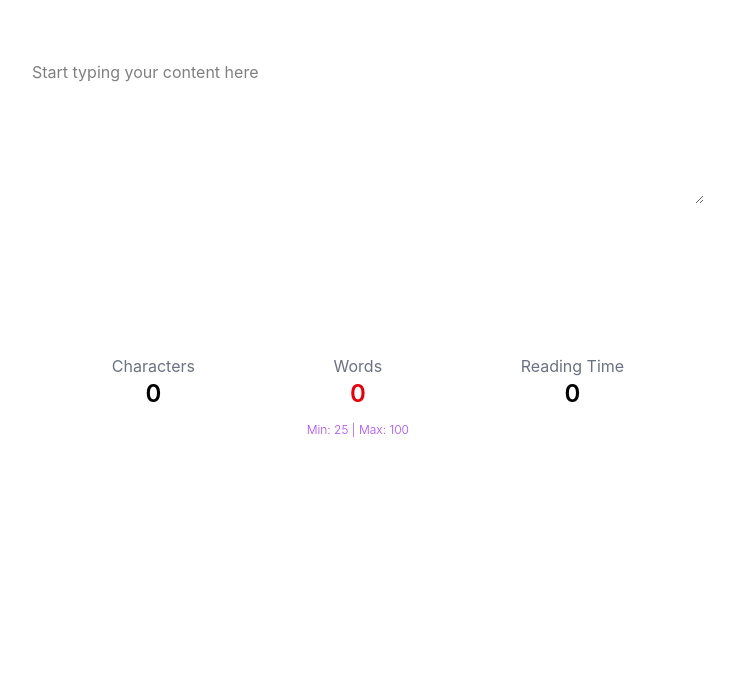
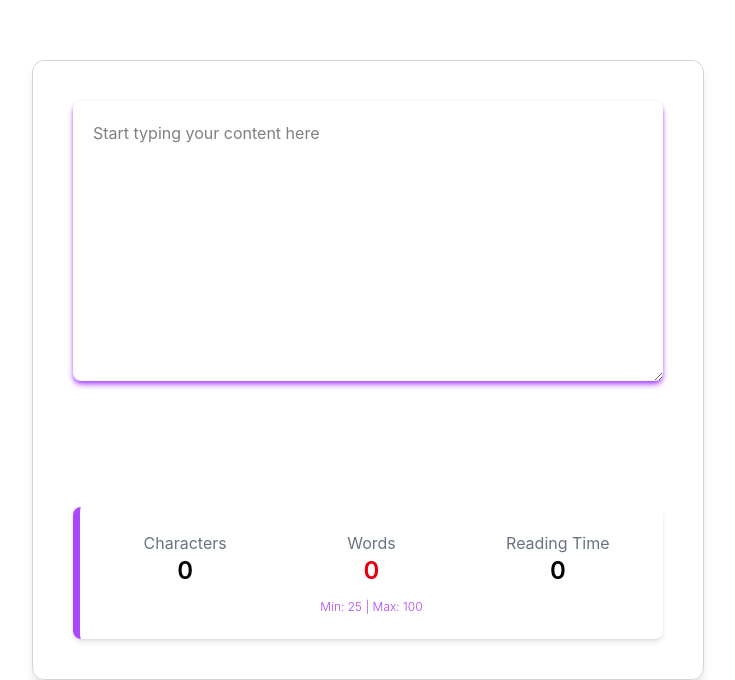
Before and after one commit to shanreed25/character-counter, a React (Vite) app: page / in a window 1280 px wide. Shown: the part 140-820 px from the top of the page, without its empty margins (272-1007 px from the left). Built offline with nearby package versions, Linux system fonts and the light colour scheme.

Commit message:
added styles using tailwind

```diff
--- a/src/components/CharacterCounter/CharacterCounter.tsx
+++ b/src/components/CharacterCounter/CharacterCounter.tsx
@@ -36,7 +36,7 @@ function CharacterCounter({minWords = 25, maxWords = 100}: CharacterCounterProps
 
 
     return (
-        <div className="flex flex-col gap-30">
+        <div className="flex flex-col gap-30 rounded-xl border border-gray-300 shadow-lg p-10">
             <TextInput onTextChange={handleTextChange} />
             <StatsDisplay stats={stats} minWords={minWords} maxWords={maxWords}/>
         </div>
--- a/src/components/StatsDisplay/StatsDisplay.tsx
+++ b/src/components/StatsDisplay/StatsDisplay.tsx
@@ -18,13 +18,13 @@ function StatsDisplay({stats, showReadingTime = true, minWords, maxWords}: Stats
     }
 
     return (
-        <div className="flex justify-around rounded-lg bg-white p-6">
-           <div className="text-center">
+        <div className="grid grid-cols-1 gap-6 rounded-lg p-6 text-center sm:grid-cols-3 shadow-md border-l-7 border-purple-500">
+           <div className="">
                 <p className="text-gray-500">Characters</p>
                 <p className="text-2xl font-semibold">{stats.characterCount}</p>
             </div>
 
-            <div className="text-center">
+            <div className="">
                 <p className="text-gray-500">Words</p>
                 <p className={`${getColor()} text-2xl font-semibold`}>{stats.wordCount}</p>
                 <p className="text-xs text-purple-500 font-light mt-3">Min: 25 | Max: 100</p>
@@ -32,7 +32,7 @@ function StatsDisplay({stats, showReadingTime = true, minWords, maxWords}: Stats
 
             {
             showReadingTime &&
-            <div className="text-center">
+            <div className="">
                 <p className="text-gray-500">Reading Time</p>
                 <p className="text-2xl font-semibold">{stats.readingTime}</p>
             </div>
--- a/src/components/TextInput/TextInput.tsx
+++ b/src/components/TextInput/TextInput.tsx
@@ -1,37 +1,37 @@
-import type { TextInputProps } from '../../types';
-// import './TextInput.css'
-
+import type { TextInputProps } from "../../types";
 
 function TextInput({
   onTextChange,
   placeholder = "Start typing your content here",
-    initialValue = ""
+  initialValue = "",
 }: TextInputProps) {
-
   //React.ChangeEvent: a change event
   //<HTMLTextAreaElement>: comes from a textarea
-    function handleChange(e: React.ChangeEvent<HTMLTextAreaElement>){
-        onTextChange(e.target.value)
-
+  function handleChange(e: React.ChangeEvent<HTMLTextAreaElement>) {
+    onTextChange(e.target.value);
   }
 
   return (
-        <div className="">
-            <textarea className='w-full  focus:ring-purple-500 focus:ring-2 focus:outline-none'
+    <div className="w-full ">
+      <label htmlFor="text-input" className="sr-only">
+        Text Content
+      </label>
+      <textarea
+        id="text-input"
+        className="w-full shadow-md shadow-purple-500 p-5 rounded-lg focus:border-yellow-500 focus:ring-yellow-500 focus:ring-2 focus:outline-none"
         placeholder={placeholder}
         defaultValue={initialValue}
         onChange={handleChange}
-
         // onChange={(e) => onTextChange(e.target.value)}
         //this is contextual typing, the onChange is the context that tells
         // TS the type, because onChange knows e is React.ChangeEvent<HTMLTextAreaElement>
         //this only works when the function is written inline
         //onChange={handleChange} is its own function so TS does not know what e is
         //so you have to tell the handleChange function what type e is
-            rows={6}
+        rows={10}
       ></textarea>
     </div>
-    )
+  );
 }
 
 export default TextInput;
```
Also changed, not shown: 1 other file (tests, documents, lock files or other folders). Lines whose indentation alone changed are shown as unchanged.
